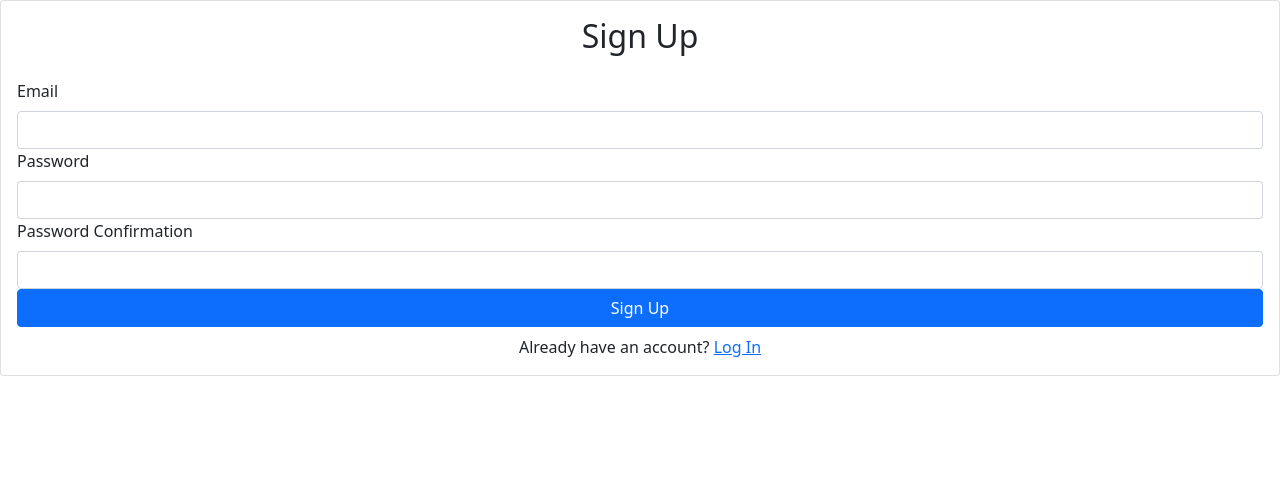
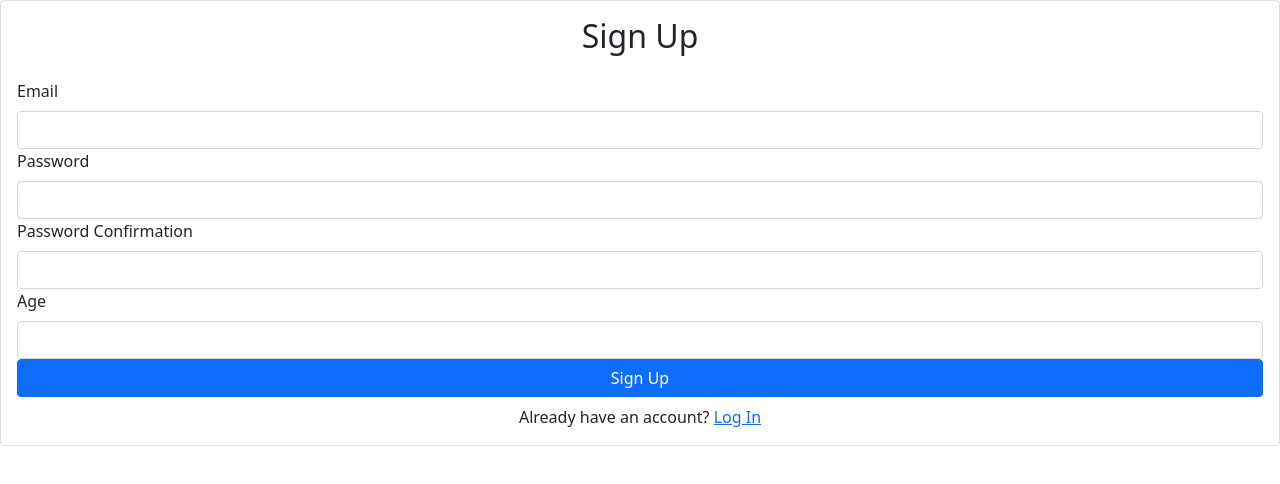
Before and after one commit to tanmay-ICT/Facimate_dev, a React (Create React App) app in the folder facimate/: page /signup in a window 1280 px wide. Shown: the top 484 px of the page. Built offline with nearby package versions, Linux system fonts and the light colour scheme; no server answers; the HTML template or start-up script is replaced by a standard one.

Commit message:
Some progress with adding auth data to firestore

```diff
--- a/facimate/package.json
+++ b/facimate/package.json
@@ -10,6 +10,7 @@
     "@testing-library/user-event": "^12.8.3",
     "bootstrap": "^5.0.0",
     "firebase": "^8.4.3",
+    "firebase-functions": "^3.14.1",
     "react": "^16.14.0",
     "react-bootstrap-validation": "^0.1.11",
     "react-dom": "^16.8.0",
--- a/facimate/src/Signup.js
+++ b/facimate/src/Signup.js
@@ -2,15 +2,26 @@ import React, { useRef, useState } from 'react'
 import { Form, Button, Card, Alert } from "react-bootstrap"
 import { Link, useHistory } from "react-router-dom"
 import { useAuth } from './contexts/AuthContext'
+import "firebase/auth";
+import "firebase/firestore";
+
+
 
 export default function Signup() {
   const emailRef = useRef()
   const passwordRef = useRef()
   const passwordConfirmRef = useRef()
+  const ageRef = useRef()
+  // const distanceRef = useRef()
+  // const locationRef = useRef()
+  // const nameRef = useRef()
+  // const urlRef = useRef()
+  // const verifiedRef = useRef()
   const { signup } = useAuth()
   const [error, setError] = useState("")
   const [loading, setLoading] = useState(false)
   const history = useHistory()
+  const fb = require('./firebase.js');
 
     async function handleSubmit(e){
         e.preventDefault()
@@ -23,32 +34,47 @@ async function handleSubmit(e){
         try{
             setError('')
             setLoading(true)
-      await signup(emailRef.current.value,passwordRef.current.value)
-    //   //deconstruct the users details we will need these later
-    // const {age,distance,location,name,url,verified, email, password} = userDetails
-    // return () => {
-    //   //user firebase using the appropriate firebase method
-    // 	firebase.auth().createUserWithEmailAndPassword(email, password)
-    //     .then(() => {
-    //         //Once the user creation has happened successfully, we can add the currentUser into firestore
-    //         //with the appropriate details.
-    //         firebase.firestore().collection('people').doc(firebase.auth().currentUser.uid)
-    //         .set({
-		// 			age: age,
-		// 			distance: distance,
-		// 			location: location,
-    // 	        	name: name,
-    // 		        url: url,
-    // 		        verified: verified
-    //           })
-    //       })
-    //   }
+            //Working code
+          //   await signup(emailRef.current.value,passwordRef.current.value)
+          //   history.push("/")
+          //  } catch {
+          //    setError('Failed to create an account')
+          //  }
+          //  setLoading(false)
+
+          const cred = await signup(emailRef.current.value,passwordRef.current.value, ageRef.current.value)
+          if (cred) {
+            console.log({ cred });
+            const userId = cred.user.uid;
+            const userData = {
+                email: emailRef.current.value,
+                age: ageRef.current.value
+                // distance: 'distance',
+                // location: 'location',
+                // name: 'name',
+                // url: 'url',
+                // verified: 'verified'
+            };
+
+            fb.peopleCollection
+            .doc(userId)
+            .set(userData)
+            .then(() => {
+              console.log('User successfully added to the DB!');
+            })
+            .then(() => {
+              console.log('User created!');
               history.push("/")
-     } catch {
+            })
+            .catch(e => {
+              console.log('Error adding user to the DB: ', e);
+            });
+          }
+        }
+        catch {
           setError('Failed to create an account')
         }
           setLoading(false)
-
       }
 
         return (
@@ -70,6 +96,30 @@ async function handleSubmit(e){
                       <Form.Label>Password Confirmation</Form.Label>
                       <Form.Control type="password" ref={passwordConfirmRef} required />
                     </Form.Group>
+                    <Form.Group id="">
+                      <Form.Label>Age</Form.Label>
+                      <Form.Control type="number" ref={ageRef} required />
+                    </Form.Group>
+                    {/* <Form.Group id="">
+                      <Form.Label>Distance</Form.Label>
+                      <Form.Control type="string" ref={distanceRef} required />
+                    </Form.Group>
+                    <Form.Group id="">
+                      <Form.Label>Location</Form.Label>
+                      <Form.Control type="string" ref={locationRef} required />
+                    </Form.Group>
+                    <Form.Group id="">
+                      <Form.Label>Name</Form.Label>
+                      <Form.Control type="string" ref={nameRef} required />
+                    </Form.Group>
+                    <Form.Group id="">
+                      <Form.Label>Profile picture URL</Form.Label>
+                      <Form.Control type="string" ref={urlRef} required />
+                    </Form.Group>
+                    <Form.Group id="">
+                      <Form.Label>Human Verification - Are you a human?</Form.Label>
+                      <Form.Control type="boolean" ref={verifiedRef} required />
+                    </Form.Group> */}
                         <Button disabled={loading} className="w-100" type="submit">
                         Sign Up
                         </Button>
--- a/facimate/src/SwipeButtons.css
+++ b/facimate/src/SwipeButtons.css
@@ -1,6 +1,6 @@
 .swipeButtons {
     position: fixed;
-    bottom: 14vh;
+    bottom: 16.5vh;
     width: 100%;
     display: flex;
     justify-content: space-evenly;
--- a/facimate/src/firebase.js
+++ b/facimate/src/firebase.js
@@ -19,6 +19,7 @@
 
 import firebase from 'firebase';
 import "firebase/auth";
+import "firebase/firestore";
 
 // For Firebase JS SDK v7.20.0 and later, measurementId is optional
 const firebaseConfig = {
@@ -34,6 +35,8 @@ const firebaseConfig = {
   const firebaseApp = firebase.initializeApp(firebaseConfig);
   const database = firebaseApp.firestore();
 
+  const peopleCollection = database.collection('people');
+  const auth = firebaseApp.auth()
 
-  export const auth = firebaseApp.auth()
+  export {auth, peopleCollection}
   export default database
```
Also changed, not shown: facimate/src/contexts/AuthContext.js (+21 -4 lines), 2 other files (tests, documents, lock files or other folders). Lines whose indentation alone changed are shown as unchanged.
